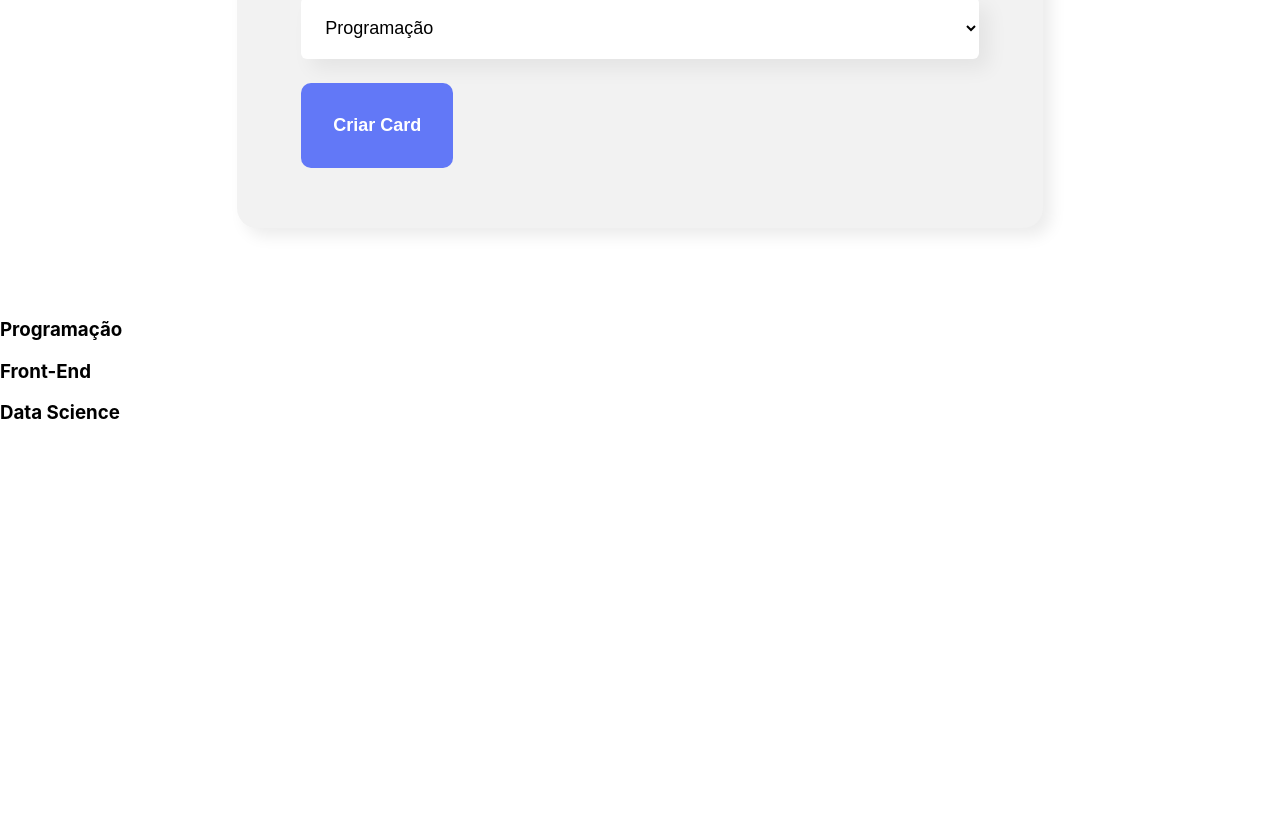
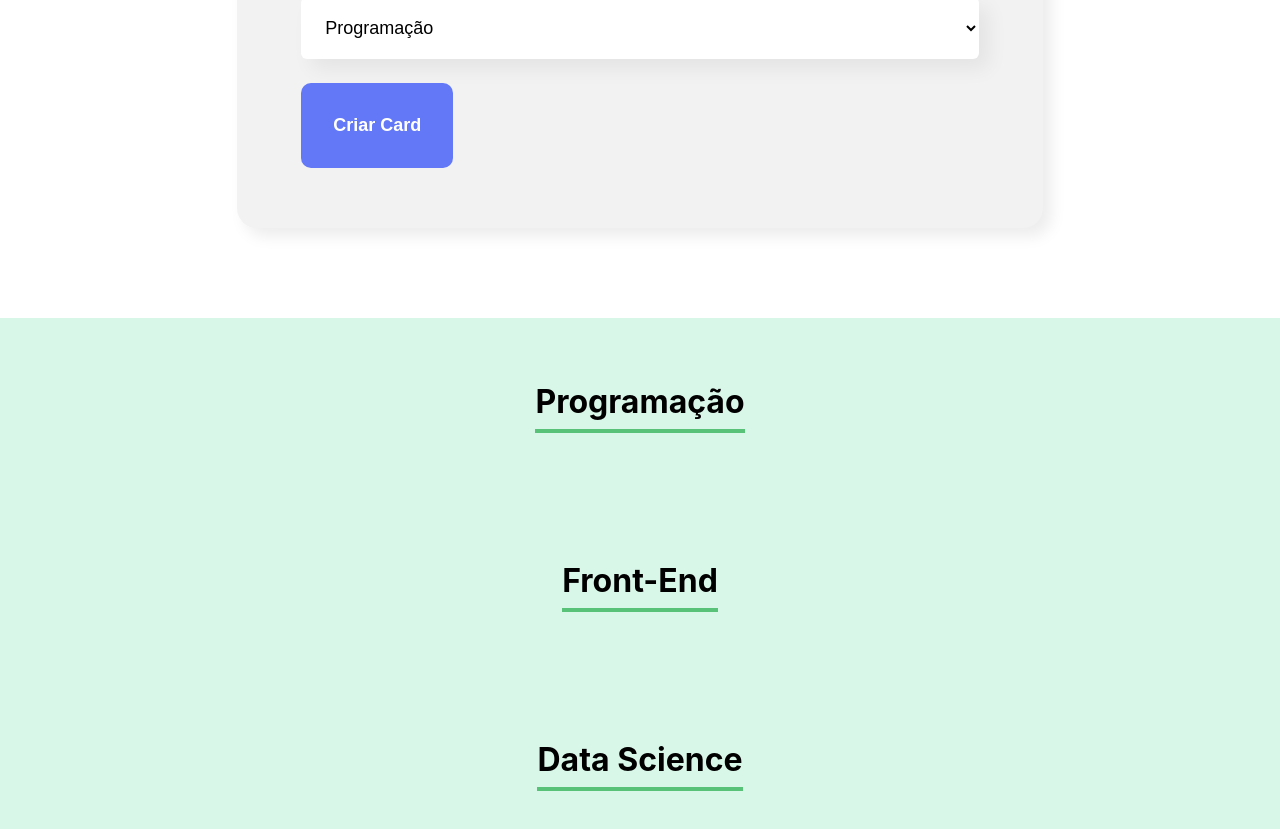
Before and after one commit to GabriellMaiaa/OrganoReact, a React (Create React App) app: page / in a window 1280 px wide. Shown: the part 955-1784 px from the top of the page. Before the commit the page ends 1398 px from the top, so only its background shows below. Built offline with nearby package versions, Linux system fonts and the light colour scheme.

Commit message:
add cores

```diff
--- a/src/App.js
+++ b/src/App.js
@@ -6,6 +6,40 @@ import Formulario from './components/Formulario/Formulario';
 import Time from './components/Time/Time';
 
 function App() {
+  const times =[ //Criar esse array para auxiliar nas cores diferentes da caixa de cada um
+    {
+      nome:'Programação',
+      corPrimaria:'#57c278',
+      corSecundaria:'#d9f7e9'
+    },
+    {
+      nome:   'Front-End',
+      corPrimaria:'#82CFFA',
+      corSecundaria:'#E8F8FF'
+    },
+    {
+      nome:   'Data-Science',
+      corPrimaria:'#A6D157',
+      corSecundaria:'#F0F8E2'
+    },
+    {
+      nome:    'UX e Design',
+      corPrimaria:'#DB6EBF',
+      corSecundaria:'#FAE9F5'
+    },
+    {
+      nome:    'Mobile',
+      corPrimaria:'#FFBA05',
+      corSecundaria:'#FFF5D9'
+    },
+    {
+      nome:   'Inovação e Gestão',
+      corPrimaria:'#FF8A29',
+      corSecundaria:'#FFEEDF'
+    },
+
+  ]
+
   const [colaboradores, setColaboradores] = useState('')
 
   const aoNovoColaboradorAdicionado = (colaborador) => {//Essa função fica dentro de outra
--- a/src/components/Time/Time.css
+++ b/src/components/Time/Time.css
@@ -0,0 +1,12 @@
+.time {
+    text-align: center;
+    justify-content: center;
+    padding:32px ;
+    background-color:#d9f7e9 ;
+}
+.time h3 {
+    font-size: 32px;
+    border-bottom: 4px solid #57c278;
+    display: inline-block;
+    padding-bottom: 8px;
+}
--- a/src/components/Time/Time.js
+++ b/src/components/Time/Time.js
@@ -4,7 +4,7 @@ import "./Time.css"
 const Time = (props) => { //Vamos chamar por Props devido ao parâmetros dela que serão passados
   return (
     <div>
-      <section>
+      <section className='time'>
         <h3>{props.nome}</h3>
       </section>
     </div>
```
